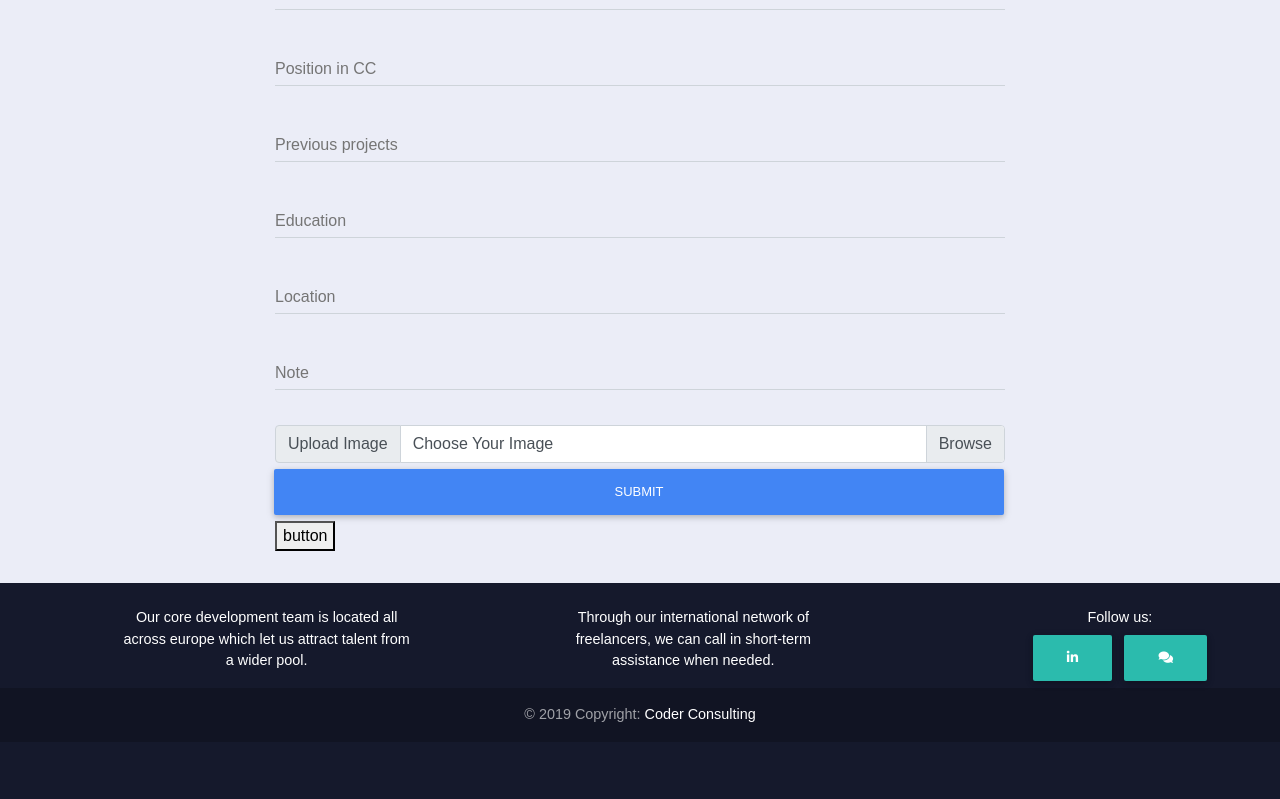
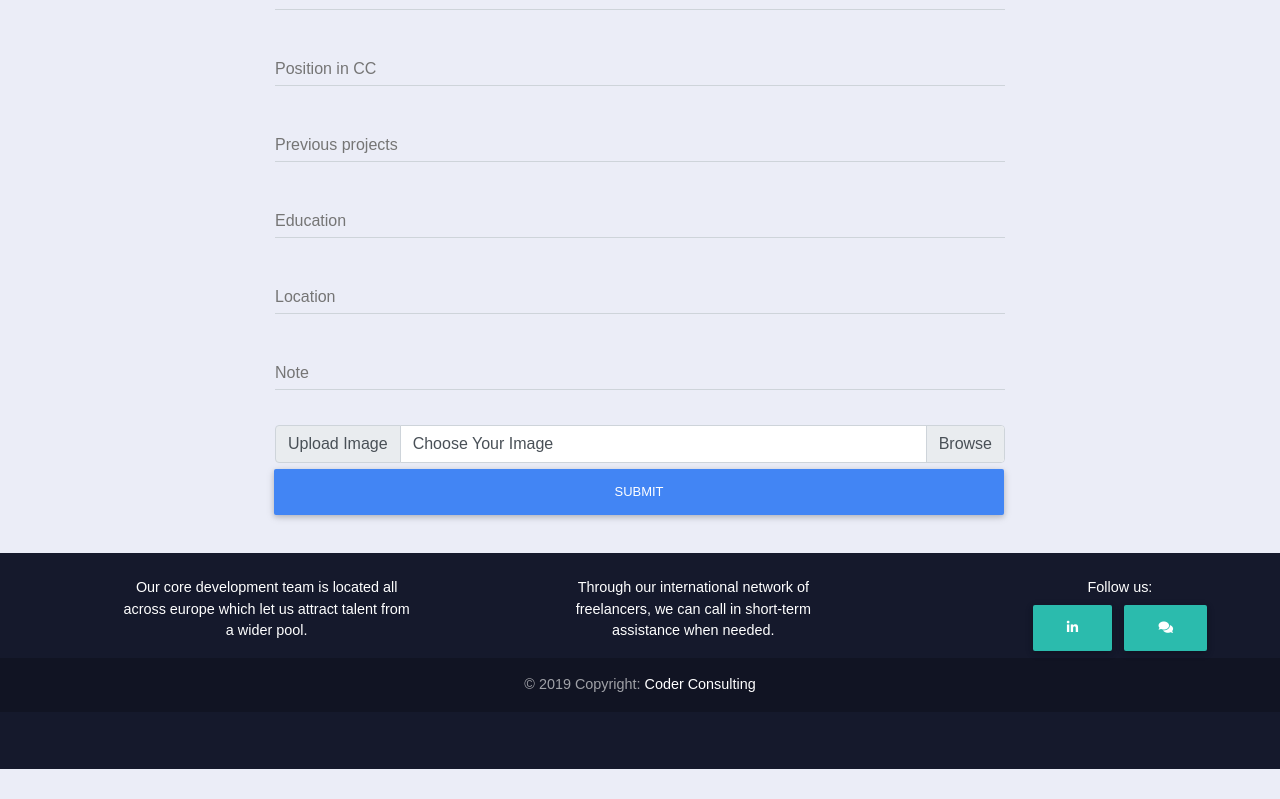
Before and after one commit to maximiliangarmatsch/rentdevelopers, a React (Create React App) app: page /developer/member/1/details in a window 1280 px wide. Shown: the part 723-1522 px from the top of the page. After the commit the page ends 1492 px from the top, so only its background shows below. Built offline with nearby package versions, Linux system fonts and the light colour scheme; no server answers.

Commit message:
Deleting button in MemberDetails.js

```diff
--- a/src/components/developer/member/MemberDetails.js
+++ b/src/components/developer/member/MemberDetails.js
@@ -262,9 +262,6 @@ class MemberDetails extends Component {
               <MDBBtn color="primary" style={{ width: '100%', marginLeft: '-1px' }} onClick={this.onSubmit} >Submit</MDBBtn>
 
 
-              <button onClick={this.fileUploadHandler}>button</button>
-
-
             </MDBCol>
             <MDBCol></MDBCol>
           </MDBRow>
```
